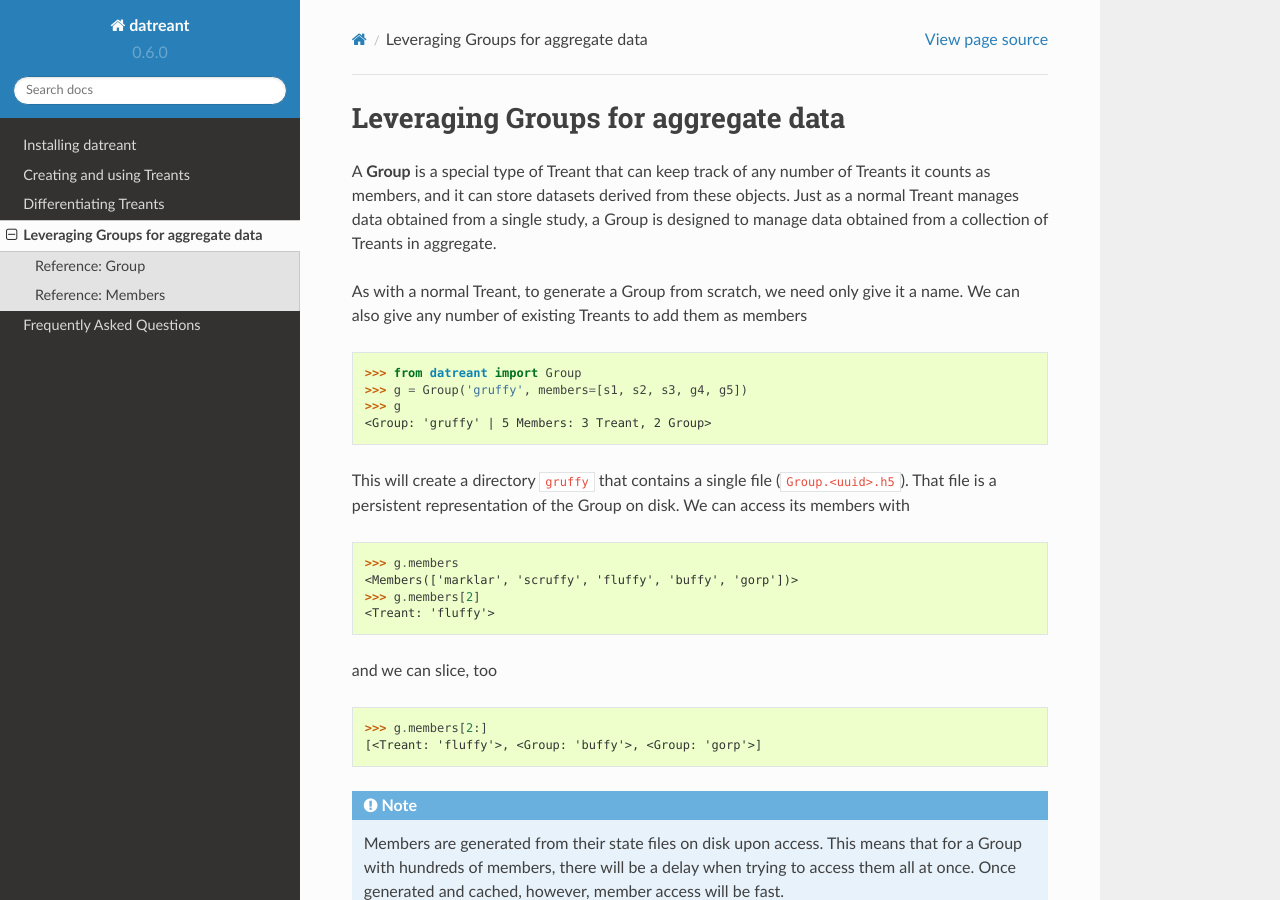
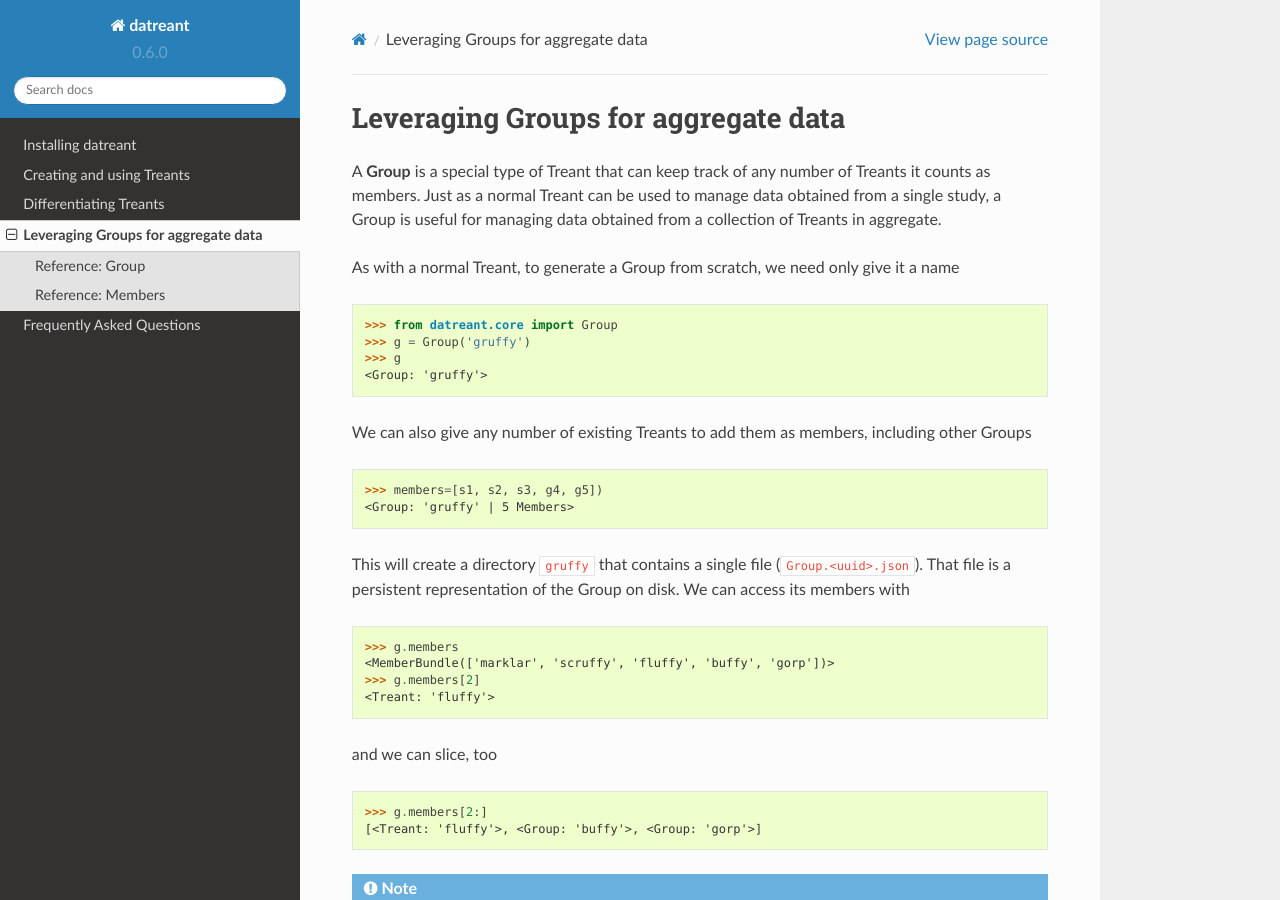
Before and after one commit to datreant/datreant, a Sphinx documentation site: the page built from docs/Groups.rst, in a window 1280 px wide and 900 px high. Built offline with Sphinx 7.4.7 and the Read the Docs theme 2.0.0, drawn with Linux system fonts in a browser that asks for light colours; pages that are not in the unit, such as notebooks, are missing from menus; some of the changed text lies outside the part shown.

Commit message:
More hacking on Group docs. Can now set tags with list or set.

```diff
--- a/docs/Groups.rst
+++ b/docs/Groups.rst
@@ -3,26 +3,30 @@ Leveraging Groups for aggregate data
 ====================================
 
 A **Group** is a special type of Treant that can keep track of any number of
-Treants it counts as members, and it can store datasets derived from these
-objects. Just as a normal Treant manages data obtained from a single study, a
-Group is designed to manage data obtained from a collection of Treants in
-aggregate.
+Treants it counts as members. Just as a normal Treant can be used to manage
+data obtained from a single study, a Group is useful for managing data obtained
+from a collection of Treants in aggregate.
 
 As with a normal Treant, to generate a Group from scratch, we need only give it
-a name. We can also give any number of existing Treants to add them as
-members ::
+a name ::
 
-    >>> from datreant import Group
-    >>> g = Group('gruffy', members=[s1, s2, s3, g4, g5])
+    >>> from datreant.core import Group
+    >>> g = Group('gruffy')
     >>> g
-    <Group: 'gruffy' | 5 Members: 3 Treant, 2 Group>
+    <Group: 'gruffy'>
+
+We can also give any number of existing Treants to add them as
+members, including other Groups ::
+
+    >>> members=[s1, s2, s3, g4, g5])
+    <Group: 'gruffy' | 5 Members>
 
 This will create a directory ``gruffy`` that contains a single file
-(``Group.<uuid>.h5``). That file is a persistent representation of the Group on
-disk. We can access its members with ::
+(``Group.<uuid>.json``). That file is a persistent representation of the Group
+on disk. We can access its members with ::
 
     >>> g.members
-    <Members(['marklar', 'scruffy', 'fluffy', 'buffy', 'gorp'])>
+    <MemberBundle(['marklar', 'scruffy', 'fluffy', 'buffy', 'gorp'])>
     >>> g.members[2]
     <Treant: 'fluffy'>
 
@@ -63,16 +67,15 @@ the same stored information at all times ::
 
 Reference: Group
 ================
-.. autoclass:: datreant.Group
+.. autoclass:: datreant.core.Group
     :members:
     :inherited-members:
 
 Reference: Members
 ==================
-The class :class:`datreant.limbs.Members` is the interface used
-by a Group to manage its members. It is not intended to be used on its own,
-but is shown here to give a detailed view of its methods.
+The class :class:`datreant.core.limbs.MemberBundle` is the interface used
+by a Group to manage its members.
 
-.. autoclass:: datreant.limbs.Members
+.. autoclass:: datreant.core.limbs.MemberBundle
     :members:
     :inherited-members:
```
Also changed, not shown: 2 other files.
